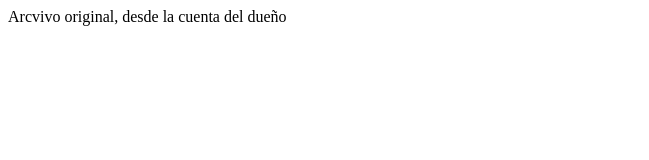
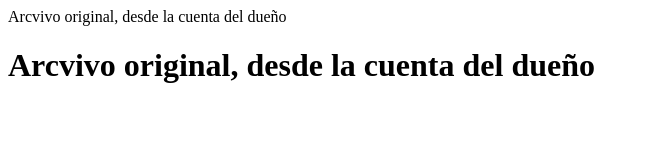
Before and after one commit to hgsuazo24/trabajarequipo, a plain HTML site: page index.html in a window 1280 px wide. Shown: the whole page, without its empty margins (0-649 px from the left). Drawn offline with Linux system fonts and the light colour scheme.

Commit message:
Agregando la segunsa linea desde invitado

```diff
--- a/index.html
+++ b/index.html
@@ -1 +1,2 @@
 <p>Arcvivo original, desde la cuenta del dueño</p>
+<h1>Arcvivo original, desde la cuenta del dueño</h1>
```
